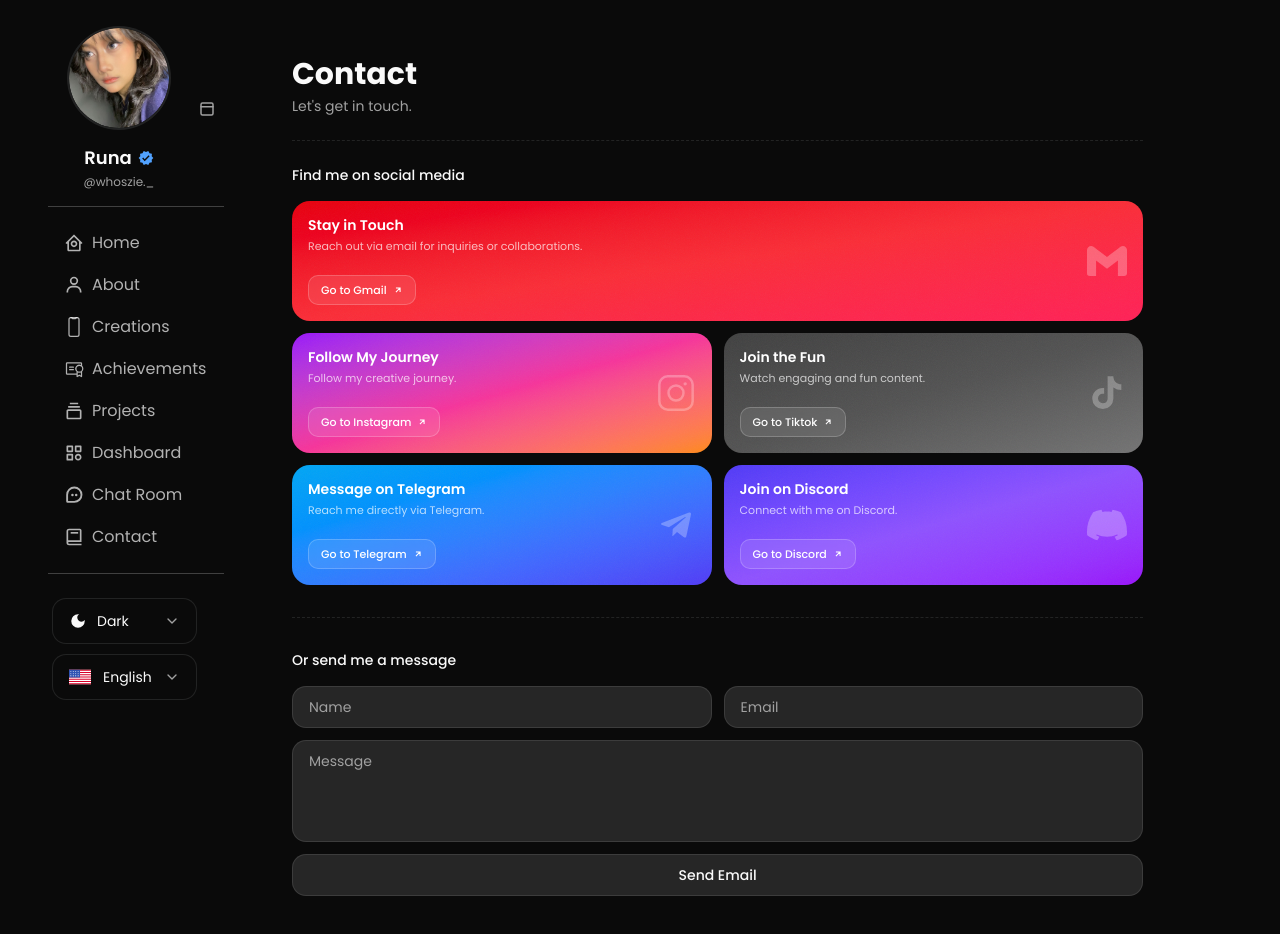
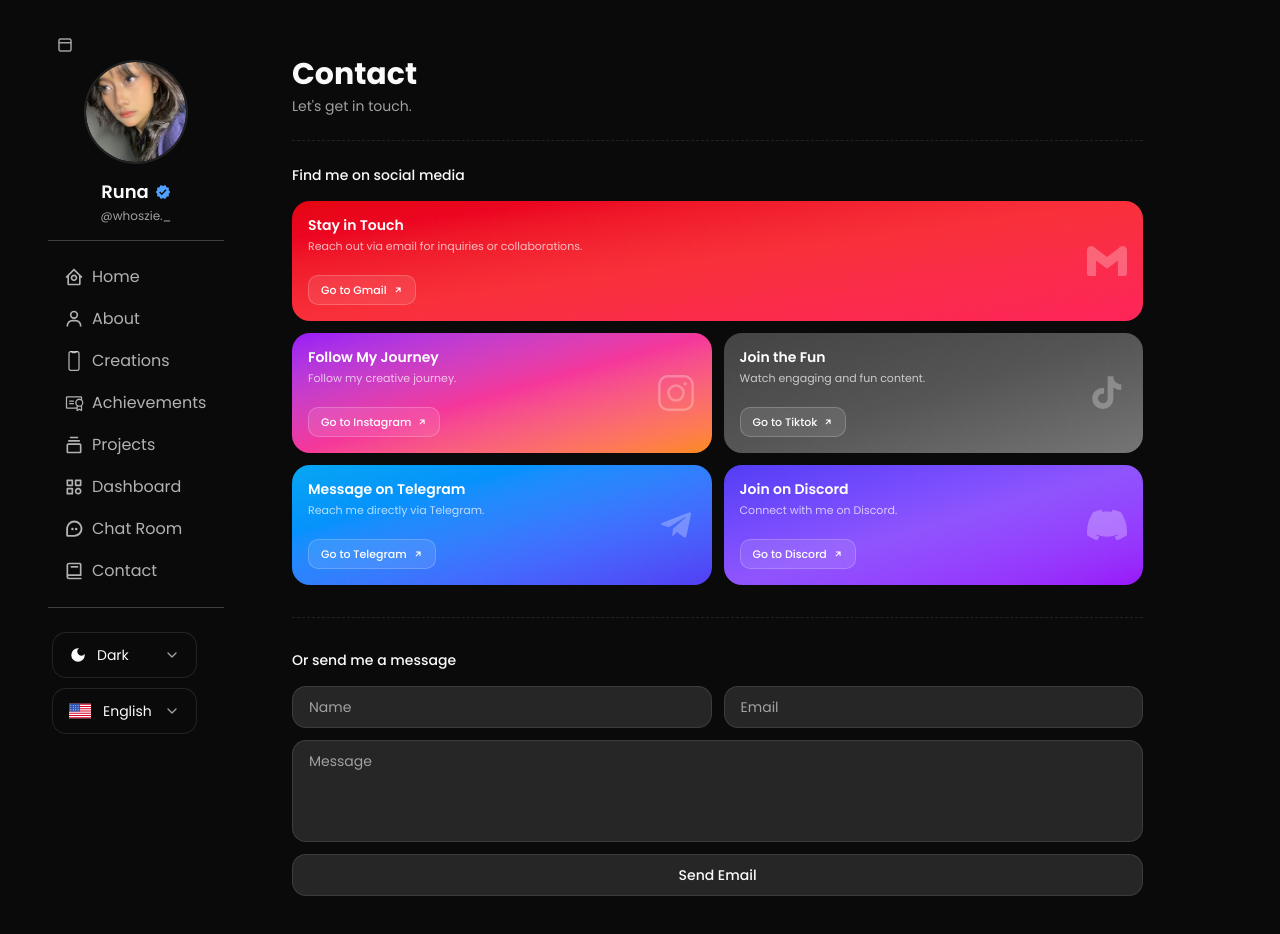
Before and after one commit to jieglee/portofolio, a Next.js app: page /en/contact in a window 1280 px wide. Shown: the top 934 px of the page. Built offline with nearby package versions, Linux system fonts and the light colour scheme.

Commit message:
sideeetop

```diff
--- a/common/components/layouts/sidebar/index.tsx
+++ b/common/components/layouts/sidebar/index.tsx
@@ -13,10 +13,8 @@ export default function Sidebar() {
     return (
         <header className="lg:w-40 xl:w-44">
             <div className="sticky top-0 z-10 flex flex-col transition-all duration-300 lg:py-3">
-                <div className="flex items-center justify-between">
-                    <Profile />
-                    <LayoutToggleButton />
-                </div>
+                <LayoutToggleButton />
+                <Profile />
                 <div className="hidden md:block">
                     <Breakline />
                     <div className="hidden lg:block">
```
